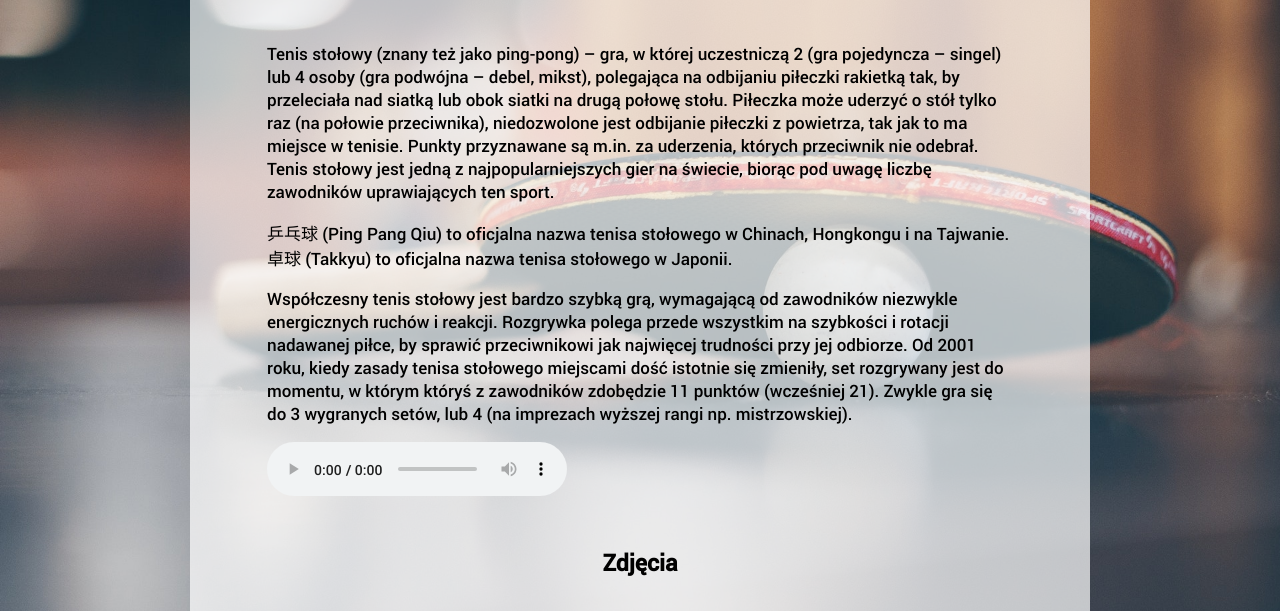
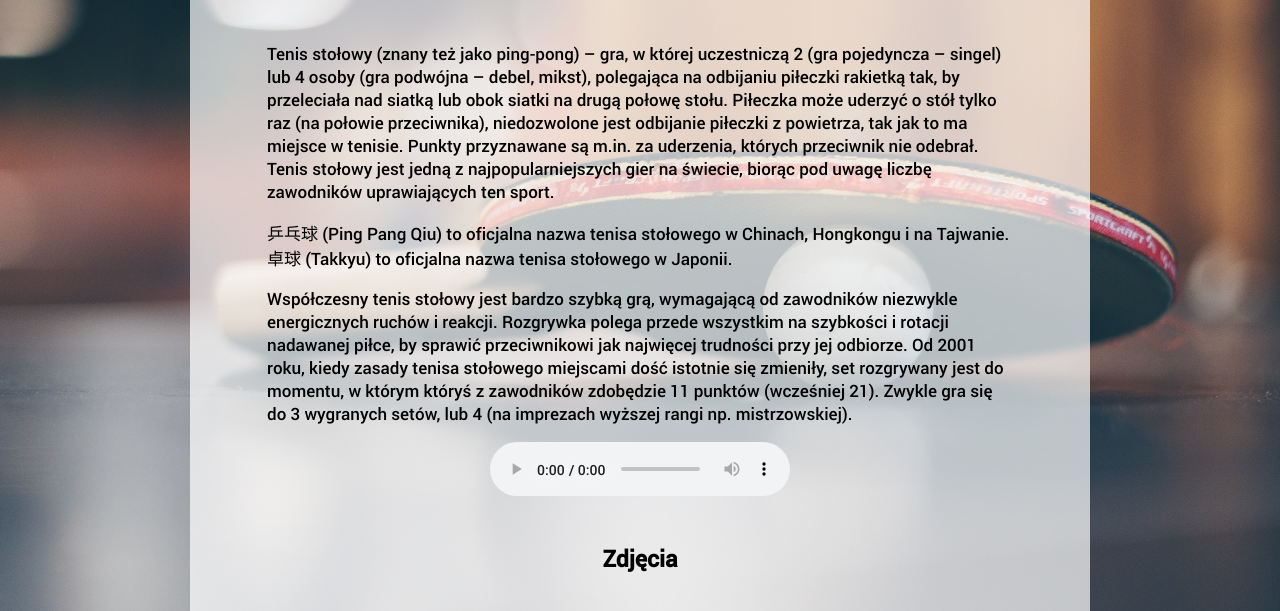
Before and after one commit to SKREZI/danielhobby, a plain HTML site: page aboutTennis.html in a window 1280 px wide. Shown: the part 187-798 px from the top of the page. Drawn offline with Linux system fonts and the light colour scheme; a web font is replaced by a local one.

Commit message:
Update aboutTennis.html

```diff
--- a/aboutTennis.html
+++ b/aboutTennis.html
@@ -41,7 +41,7 @@
                         <p> 乒乓球 (Ping Pang Qiu) to oficjalna nazwa tenisa stołowego w Chinach, Hongkongu i na Tajwanie.<br>                 卓球 (Takkyu) to oficjalna nazwa tenisa stołowego w Japonii.</p>
 
                         <p>Współczesny tenis stołowy jest bardzo szybką grą, wymagającą od zawodników niezwykle energicznych ruchów         i reakcji. Rozgrywka polega przede wszystkim na szybkości i rotacji nadawanej piłce, by sprawić                 przeciwnikowi jak najwięcej trudności przy jej odbiorze. Od 2001 roku, kiedy zasady tenisa stołowego             miejscami dość istotnie się zmieniły, set rozgrywany jest do momentu, w którym któryś z zawodników               zdobędzie 11 punktów (wcześniej 21). Zwykle gra się do 3 wygranych setów, lub 4 (na imprezach wyższej           rangi np. mistrzowskiej).</p>
-                        <audio controls>
+                        <audio controls style="margin:0 auto; display:block;">
                             <source src="" type="audio/mp3">
                         </audio>
                     </div>
```
